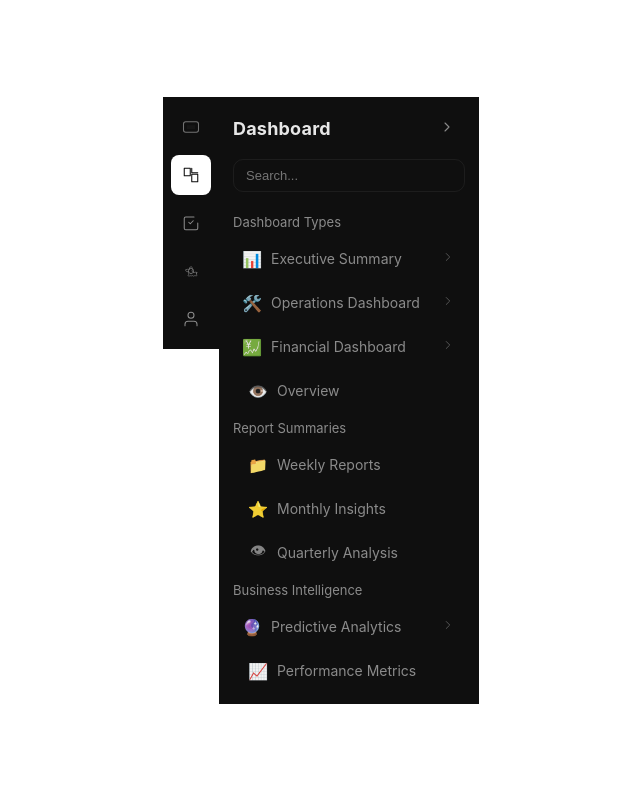
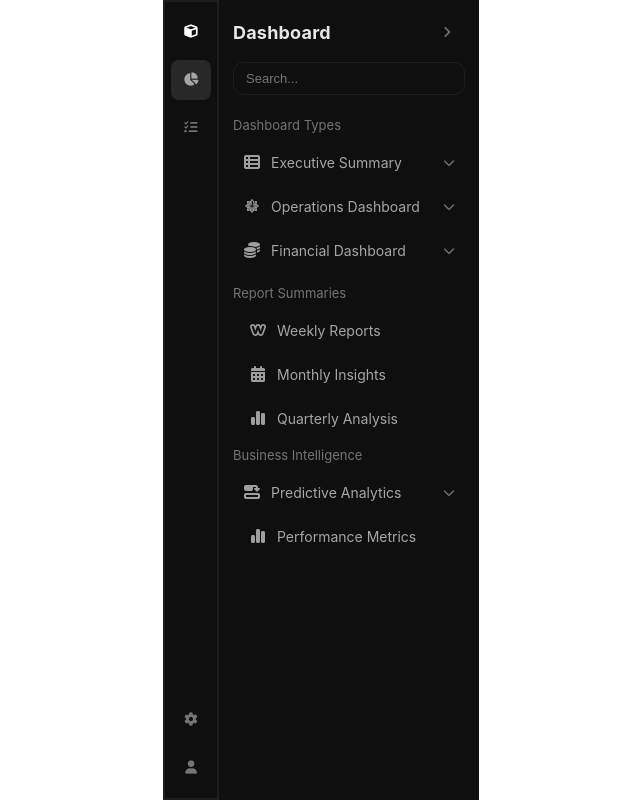
Before and after one commit to SanketBhandure9/sidebar-assignment, a plain HTML site: page index.html in a window 1280 px wide. Shown: the whole page, without its empty margins (297-937 px from the left). Drawn offline with Linux system fonts and the light colour scheme.

Commit message:
1 Complete Commit

```diff
--- a/css/style.css
+++ b/css/style.css
@@ -1,10 +1,12 @@
 :root {
   --bg: #ffffff;
   --panel: #0f0f0f;
-  --muted: #8b8b8b;
-  --hover: #262626;
-  --active: #ffffff;
+  --muted: #747474;
+  --hover: #bababa;
+  --active: #282828;
   --accent: #2b2b2b;
+  /* --text: #c3c3c3; */
+  --text: #a6a6a6;
   --radius: 12px;
   --transition: 200ms;
   font-family: Inter, ui-sans-serif, system-ui, -apple-system, "Segoe UI",
@@ -32,18 +34,22 @@ body {
   align-items: flex-start;
   width: 360px; /* visual container width */
   border-radius: var(--radius);
+  height: 100vh;
 }
 
 /* main menu (left narrow vertical) */
 .main-menu {
   background: var(--panel);
   width: 56px;
+  height: 100%;
+  height: 100%;
   padding: 10px 6px;
   display: flex;
   flex-direction: column;
   justify-content: space-between;
   align-items: center;
   gap: 8px;
+  border: 2px solid rgba(255, 255, 255, 0.06);
 }
 .main-menu .group {
   display: flex;
@@ -51,7 +57,8 @@ body {
   gap: 8px;
   align-items: center;
 }
-.mm-btn {
+.mm-btn,
+.mm-btn-first {
   width: 40px;
   height: 40px;
   border-radius: 8px;
@@ -62,22 +69,18 @@ body {
   border: 0;
   color: var(--muted);
   cursor: pointer;
-  transition: background var(--transition), color var(--transition),
-    transform 140ms;
-  outline: none;
 }
-.mm-btn.disabled {
+.disabled {
   cursor: default;
-  opacity: 0.8;
+  color: #ffffff;
 }
 .mm-btn:hover {
-  background: var(--hover);
-  color: var(--active);
-  transform: translateY(-1px);
+  background: var(--active);
+  color: var(--text);
 }
 .mm-btn.active {
   background: var(--active);
-  color: #0a0a0a;
+  color: var(--text);
 }
 .mm-btn:focus {
   box-shadow: 0 0 0 3px rgba(255, 255, 255, 0.06);
@@ -94,15 +97,40 @@ body {
 .sub-menu {
   background: var(--panel);
   width: 260px;
-  min-height: 560px;
-  /* border-radius: var(--radius); */
+  height: 100%;
   padding: 14px;
   display: flex;
   flex-direction: column;
   gap: 12px;
   transition: width var(--transition);
-  overflow: hidden;
+  overflow-y: auto;
+  overflow-x: hidden;
+  scrollbar-width: none; /* Firefox */
+  scrollbar-color: transparent transparent;
 }
+
+/* Hide scrollbar for Webkit browsers */
+.sub-menu::-webkit-scrollbar {
+  width: 0px;
+  background: transparent;
+}
+.sub-menu::-webkit-scrollbar-thumb {
+  background: transparent;
+}
+
+/* Custom scrollbar for Webkit browsers */
+.sub-menu::-webkit-scrollbar {
+  width: 8px;
+}
+.sub-menu::-webkit-scrollbar-thumb {
+  background: #2a6df5;
+  border-radius: 8px;
+}
+.sub-menu::-webkit-scrollbar-track {
+  background: #181818;
+  border-radius: 8px;
+}
+
 .sub-menu.collapsed {
   width: 64px;
   padding: 10px 8px;
@@ -164,20 +192,15 @@ body {
   gap: 10px;
   padding: 10px;
   border-radius: 8px;
-  color: var(--muted);
+  color: var(--text);
   cursor: pointer;
   transition: background var(--transition), color var(--transition),
     transform 100ms;
   user-select: none;
 }
 .nav-item:hover {
-  background: var(--hover);
-  color: var(--active);
-  transform: translateY(-1px);
-}
-.nav-item.active {
-  background: #202020;
-  color: var(--active);
+  background: var(--active);
+  color: var(--text);
 }
 .nav-item .icon {
   width: 18px;
@@ -209,7 +232,7 @@ body {
 .submenu-list .sub-link {
   padding: 8px 10px;
   border-radius: 8px;
-  color: var(--muted);
+  color: var(--text);
   cursor: pointer;
   font-size: 13px;
 }
--- a/index.html
+++ b/index.html
@@ -5,6 +5,11 @@
     <meta name="viewport" content="width=device-width, initial-scale=1.0" />
     <title>Sidebar UI</title>
     <link rel="stylesheet" href="/css/style.css" />
+    <!-- Font Awesome -->
+    <link
+      rel="stylesheet"
+      href="https://cdnjs.cloudflare.com/ajax/libs/font-awesome/6.4.0/css/all.min.css"
+    />
   </head>
   <body>
     <div class="app" role="application" aria-label="Sidebar demo">
@@ -12,34 +17,12 @@
       <nav class="main-menu" aria-label="Main menu" id="mainMenu">
         <div class="group top-group" role="group" aria-label="Top icons">
           <!-- first icon - display-only -->
-          <button class="mm-btn disabled" aria-hidden="true" title="Brand">
-            <!-- simple brand box icon -->
-            <svg
-              width="18"
-              height="18"
-              viewBox="0 0 24 24"
-              fill="none"
-              aria-hidden="true"
-            >
-              <rect
-                x="2"
-                y="5"
-                width="20"
-                height="14"
-                rx="3"
-                stroke="currentColor"
-                stroke-width="1.4"
-              ></rect>
-              <rect
-                x="6.5"
-                y="9.5"
-                width="11"
-                height="5"
-                rx="1"
-                fill="currentColor"
-                opacity=".08"
-              ></rect>
-            </svg>
+          <button
+            class="mm-btn-first disabled"
+            aria-hidden="true"
+            title="Brand"
+          >
+            <i class="fa-solid fa-cube"></i>
           </button>
 
           <!-- dashboard -->
@@ -49,15 +32,7 @@
             title="Dashboard"
             aria-label="Dashboard"
           >
-            <svg width="18" height="18" viewBox="0 0 24 24" fill="none">
-              <path
-                d="M3 13h8V3H3v10zM13 21h8V11h-8v10zM13 3v6h8"
-                stroke="currentColor"
-                stroke-width="1.4"
-                stroke-linecap="round"
-                stroke-linejoin="round"
-              />
-            </svg>
+            <i class="fa-solid fa-chart-pie"></i>
           </button>
 
           <!-- tasks -->
@@ -67,58 +42,29 @@
             title="Tasks"
             aria-label="Tasks"
           >
-            <svg width="18" height="18" viewBox="0 0 24 24" fill="none">
-              <path
-                d="M9 11l2 2 4-4M21 12v7a2 2 0 0 1-2 2H5a2 2 0 0 1-2-2V6a2 2 0 0 1 2-2h11"
-                stroke="currentColor"
-                stroke-width="1.4"
-                stroke-linecap="round"
-                stroke-linejoin="round"
-              />
-            </svg>
+            <i class="fa-solid fa-list-check"></i>
           </button>
         </div>
 
         <div class="bottom-group" role="group" aria-label="Bottom icons">
+          <!-- settings -->
           <button
             class="mm-btn"
             data-key="settings"
             title="Settings"
             aria-label="Settings"
           >
-            <svg width="18" height="18" viewBox="0 0 24 24" fill="none">
-              <path
-                d="M12 15.5a3.5 3.5 0 1 0 0-7 3.5 3.5 0 0 0 0 7zM19.4 15a1.6 1.6 0 0 0 .17 1.9l.03.03a1 1 0 0 1-1.41 1.41l-.03-.03a1.6 1.6 0 0 0-1.9.17l-.05.06a1 1 0 0 1-1.4 0 1.6 1.6 0 0 0-1.9-.17l-.06.05a1 1 0 0 1-1.06.08 1.6 1.6 0 0 0-1.9.17l-.03.03a1 1 0 0 1-1.41-1.41l.03-.03a1.6 1.6 0 0 0 .17-1.9l-.05-.06a1 1 0 0 1 0-1.4 1.6 1.6 0 0 0-.17-1.9l-.03-.03A1 1 0 0 1 5.3 9.6l.03.03a1.6 1.6 0 0 0 1.9.17l.06-.05a1 1 0 0 1 1.06-.08 1.6 1.6 0 0 0 1.9-.17l.03-.03A1 1 0 0 1 13.6 7.3l-.03.03a1.6 1.6 0 0 0 .17 1.9l.05.06a1 1 0 0 1 0 1.4 1.6 1.6 0 0 0-.17 1.9l.03.03a1 1 0 0 1 1.41 1.41l-.03-.03a1.6 1.6 0 0 0 1.9-.17l.06-.05a1 1 0 0 1 1.06-.08 1.6 1.6 0 0 0 1.9-.17l.03-.03A1 1 0 0 1 19.4 15z"
-                stroke="currentColor"
-                stroke-width="0.8"
-                stroke-linecap="round"
-                stroke-linejoin="round"
-              />
-            </svg>
+            <i class="fa-solid fa-gear"></i>
           </button>
 
+          <!-- profile -->
           <button
             class="mm-btn"
             data-key="profile"
             title="Profile"
             aria-label="Profile"
           >
-            <svg width="18" height="18" viewBox="0 0 24 24" fill="none">
-              <path
-                d="M20 21v-2a4 4 0 0 0-4-4H8a4 4 0 0 0-4 4v2"
-                stroke="currentColor"
-                stroke-width="1.4"
-                stroke-linecap="round"
-                stroke-linejoin="round"
-              />
-              <circle
-                cx="12"
-                cy="7"
-                r="4"
-                stroke="currentColor"
-                stroke-width="1.4"
-              />
-            </svg>
+            <i class="fa-solid fa-user"></i>
           </button>
         </div>
       </nav>
@@ -133,15 +79,7 @@
             aria-label="Collapse sub menu"
             title="Collapse / Expand sub menu"
           >
-            <svg width="16" height="16" viewBox="0 0 24 24" fill="none">
-              <path
-                d="M9 18l6-6-6-6"
-                stroke="currentColor"
-                stroke-width="1.6"
-                stroke-linecap="round"
-                stroke-linejoin="round"
-              />
-            </svg>
+            <i class="fa-solid fa-angle-right"></i>
           </button>
         </div>
 
--- a/js/script.js
+++ b/js/script.js
@@ -5,9 +5,8 @@ const MENU_DATA = {
       {
         label: "Dashboard Types",
         items: [
-          { icon: "👁️", text: "Overview" },
           {
-            icon: "📊",
+            icon: "<i class='fa-solid fa-table-list'></i>",
             text: "Executive Summary",
             children: [
               "Revenue Overview",
@@ -17,7 +16,7 @@ const MENU_DATA = {
             ],
           },
           {
-            icon: "🛠️",
+            icon: "<i class='fa-brands fa-centos'></i>",
             text: "Operations Dashboard",
             children: [
               "Project Timeline",
@@ -27,7 +26,7 @@ const MENU_DATA = {
             ],
           },
           {
-            icon: "💹",
+            icon: "<i class='fa-solid fa-coins'></i>",
             text: "Financial Dashboard",
             children: [
               "Budget vs Actual",
@@ -41,17 +40,29 @@ const MENU_DATA = {
       {
         label: "Report Summaries",
         items: [
-          { icon: "📁", text: "Weekly Reports" },
-          { icon: "⭐", text: "Monthly Insights" },
-          { icon: "👁", text: "Quarterly Analysis" },
+          {
+            icon: "<i class='fa-brands fa-weebly'></i>",
+            text: "Weekly Reports",
+          },
+          {
+            icon: "<i class='fa-solid fa-calendar-days'></i>",
+            text: "Monthly Insights",
+          },
+          {
+            icon: "<i class='fa-solid fa-chart-simple'></i>",
+            text: "Quarterly Analysis",
+          },
         ],
       },
       {
         label: "Business Intelligence",
         items: [
-          { icon: "📈", text: "Performance Metrics" },
           {
-            icon: "🔮",
+            icon: "<i class='fa-solid fa-chart-simple'></i>",
+            text: "Performance Metrics",
+          },
+          {
+            icon: "<i class='fa-solid fa-diagram-predecessor'></i>",
             text: "Predictive Analytics",
             children: [
               "Q4 Revenue Forecast: $2.4M",
@@ -71,17 +82,26 @@ const MENU_DATA = {
       {
         label: "Quick actions",
         items: [
-          { icon: "➕", text: "Create Task" },
-          { icon: "⚑", text: "Flag Task" },
-          { icon: "⏱️", text: "Add Time" },
+          { icon: "<i class='fa-solid fa-plus'></i>", text: "Create Task" },
+          { icon: "<i class='fa-solid fa-flag'></i>", text: "Flag Task" },
+          { icon: "<i class='fa-solid fa-clock'></i>", text: "Add Time" },
         ],
       },
       {
         label: "My Tasks",
         items: [
-          { icon: "☀️", text: "Due Today" },
-          { icon: "🔄", text: "In Progress" },
-          { icon: "✅", text: "Completed" },
+          {
+            icon: "<i class='fa-solid fa-note-sticky'></i>",
+            text: "Due Today",
+          },
+          {
+            icon: "<i class='fa-solid fa-bars-progress'></i>",
+            text: "In Progress",
+          },
+          {
+            icon: "<i class='fa-solid fa-circle-check'></i>",
+            text: "Completed",
+          },
         ],
       },
     ],
@@ -93,15 +113,15 @@ const MENU_DATA = {
       {
         label: "Preferences",
         items: [
-          { icon: "⚙️", text: "General" },
-          { icon: "🔔", text: "Notifications" },
+          { icon: "<i class='fa-solid fa-gear'></i>", text: "General" },
+          { icon: "<i class='fa-solid fa-bell'></i>", text: "Notifications" },
         ],
       },
       {
         label: "Account",
         items: [
-          { icon: "🔐", text: "Security" },
-          { icon: "👤", text: "Profile" },
+          { icon: "<i class='fa-solid fa-lock'></i>", text: "Security" },
+          { icon: "<i class='fa-solid fa-user'></i>", text: "Profile" },
         ],
       },
     ],
@@ -113,11 +133,19 @@ const MENU_DATA = {
       {
         label: "User",
         items: [
-          { icon: "👤", text: "View Profile" },
-          { icon: "✍️", text: "Edit" },
+          { icon: "<i class='fa-solid fa-user'></i>", text: "View Profile" },
+          { icon: "<i class='fa-solid fa-pen-to-square'></i>", text: "Edit" },
         ],
       },
-      { label: "Session", items: [{ icon: "🚪", text: "Sign out" }] },
+      {
+        label: "Session",
+        items: [
+          {
+            icon: "<i class='fa-solid fa-circle-xmark'></i>",
+            text: "Sign out",
+          },
+        ],
+      },
     ],
   },
 };
@@ -161,7 +189,7 @@ function createSection(section) {
 
     const ic = document.createElement("div");
     ic.className = "icon";
-    ic.textContent = item.icon || "•";
+    ic.innerHTML = item.icon;
     itemEl.appendChild(ic);
 
     const txt = document.createElement("div");
@@ -172,14 +200,16 @@ function createSection(section) {
     if (item.children && item.children.length) {
       const chev = document.createElement("div");
       chev.className = "chev";
-      chev.innerHTML =
-        '<svg width="14" height="14" viewBox="0 0 24 24" fill="none"><path d="M9 18l6-6-6-6" stroke="currentColor" stroke-width="1.6" stroke-linecap="round" stroke-linejoin="round"/></svg>';
+      chev.innerHTML = '<i class="fas fa-chevron-down"></i>';
       itemEl.appendChild(chev);
 
       // create nested container
       const nested = document.createElement("div");
       nested.className = "submenu-list collapsed";
       nested.style.marginLeft = "8px";
+      nested.style.overflow = "hidden";
+      nested.style.transition = "max-height 0.3s cubic-bezier(0.4,0,0.2,1)";
+      nested.style.maxHeight = "0";
       item.children.forEach((child) => {
         const link = document.createElement("div");
         link.className = "sub-link";
@@ -194,12 +224,21 @@ function createSection(section) {
         if (isOpen) {
           nested.classList.add("collapsed");
           itemEl.setAttribute("aria-expanded", "false");
+          nested.style.maxHeight = "0";
+          chev.innerHTML = '<i class="fas fa-chevron-down"></i>';
+          chev.classList.remove("expanded");
         } else {
           nested.classList.remove("collapsed");
           itemEl.setAttribute("aria-expanded", "true");
+          nested.style.maxHeight = nested.scrollHeight + "px";
+          chev.innerHTML = '<i class="fas fa-chevron-up"></i>';
+          chev.classList.add("expanded");
         }
       }
-      itemEl.addEventListener("click", toggleNested);
+      itemEl.addEventListener("click", (ev) => {
+        // Only toggle accordion, don't change CSS for active state
+        toggleNested(ev);
+      });
       itemEl.addEventListener("keydown", (ev) => {
         if (ev.key === "Enter" || ev.key === " ") {
           ev.preventDefault();
@@ -210,13 +249,6 @@ function createSection(section) {
       wrap.appendChild(itemEl);
       wrap.appendChild(nested);
     } else {
-      // plain link
-      itemEl.addEventListener("click", () => {
-        // mark clicked visually
-        const prev = wrap.querySelector(".nav-item.active");
-        if (prev) prev.classList.remove("active");
-        itemEl.classList.add("active");
-      });
       list.appendChild(itemEl);
     }
   });
@@ -229,11 +261,13 @@ function createSection(section) {
   Render submenu based on key
 ---------------------------*/
 function renderSubmenu(key) {
-  const data = MENU_DATA[key] || { title: key, sections: [] };
+  const data = MENU_DATA[key];
+  //   console.log("renderSubMenu", key, data);
   subTitle.textContent = data.title || key;
   subContent.innerHTML = "";
   data.sections.forEach((sec) => {
     const secEl = createSection(sec);
+    console.log(secEl);
     subContent.appendChild(secEl);
   });
 }
@@ -244,10 +278,10 @@ function renderSubmenu(key) {
 function setActiveMain(key) {
   // update button styles
   const buttons = mainMenu.querySelectorAll(".mm-btn");
+  console.log(buttons);
   buttons.forEach((btn) => {
     btn.classList.remove("active");
-    const k = btn.dataset.key;
-    if (k === key) btn.classList.add("active");
+    if (btn.dataset.key === key) btn.classList.add("active");
   });
 
   currentMain = key;
@@ -258,7 +292,27 @@ mainMenu.addEventListener("click", (e) => {
   if (!btn) return;
   if (btn.classList.contains("disabled")) return;
   const key = btn.dataset.key;
-  if (key) setActiveMain(key);
+  if (key) {
+    setActiveMain(key);
+    // If submenu is collapsed, re-render icons for the new main menu
+    if (subCollapsed) {
+      subMenu.classList.add("collapsed");
+      subToggle.setAttribute("aria-label", "Expand sub menu");
+      const data = MENU_DATA[key];
+      subContent.innerHTML = "";
+      data.sections.forEach((sec) => {
+        const iconBar = document.createElement("div");
+        iconBar.className = "collapsed-icon-bar";
+        sec.items.forEach((item) => {
+          const ic = document.createElement("div");
+          ic.className = "collapsed-icon";
+          ic.innerHTML = item.icon || "•";
+          iconBar.appendChild(ic);
+        });
+        subContent.appendChild(iconBar);
+      });
+    }
+  }
 });
 
 /* keyboard support for main menu */
@@ -282,9 +336,25 @@ subToggle.addEventListener("click", () => {
   if (subCollapsed) {
     subMenu.classList.add("collapsed");
     subToggle.setAttribute("aria-label", "Expand sub menu");
+    // Render only icons for submenu items when collapsed
+    const data = MENU_DATA[currentMain];
+    subContent.innerHTML = "";
+    data.sections.forEach((sec) => {
+      const iconBar = document.createElement("div");
+      iconBar.className = "collapsed-icon-bar";
+      sec.items.forEach((item) => {
+        const ic = document.createElement("div");
+        ic.className = "collapsed-icon";
+        ic.innerHTML = item.icon || "•";
+        iconBar.appendChild(ic);
+      });
+      subContent.appendChild(iconBar);
+    });
   } else {
     subMenu.classList.remove("collapsed");
     subToggle.setAttribute("aria-label", "Collapse sub menu");
+    // Re-render submenu for current main menu when expanding
+    renderSubmenu(currentMain);
   }
 });
 
```
